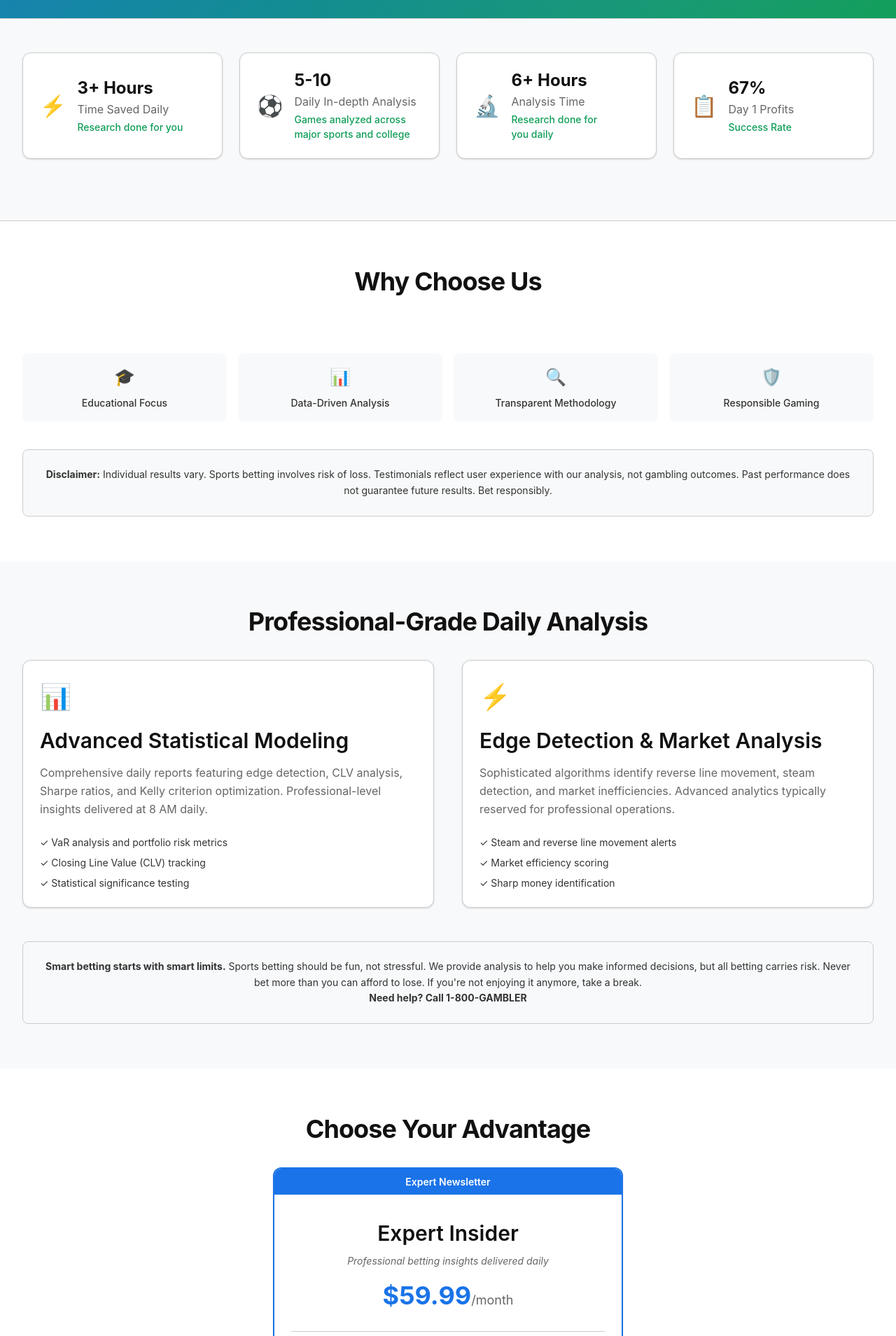
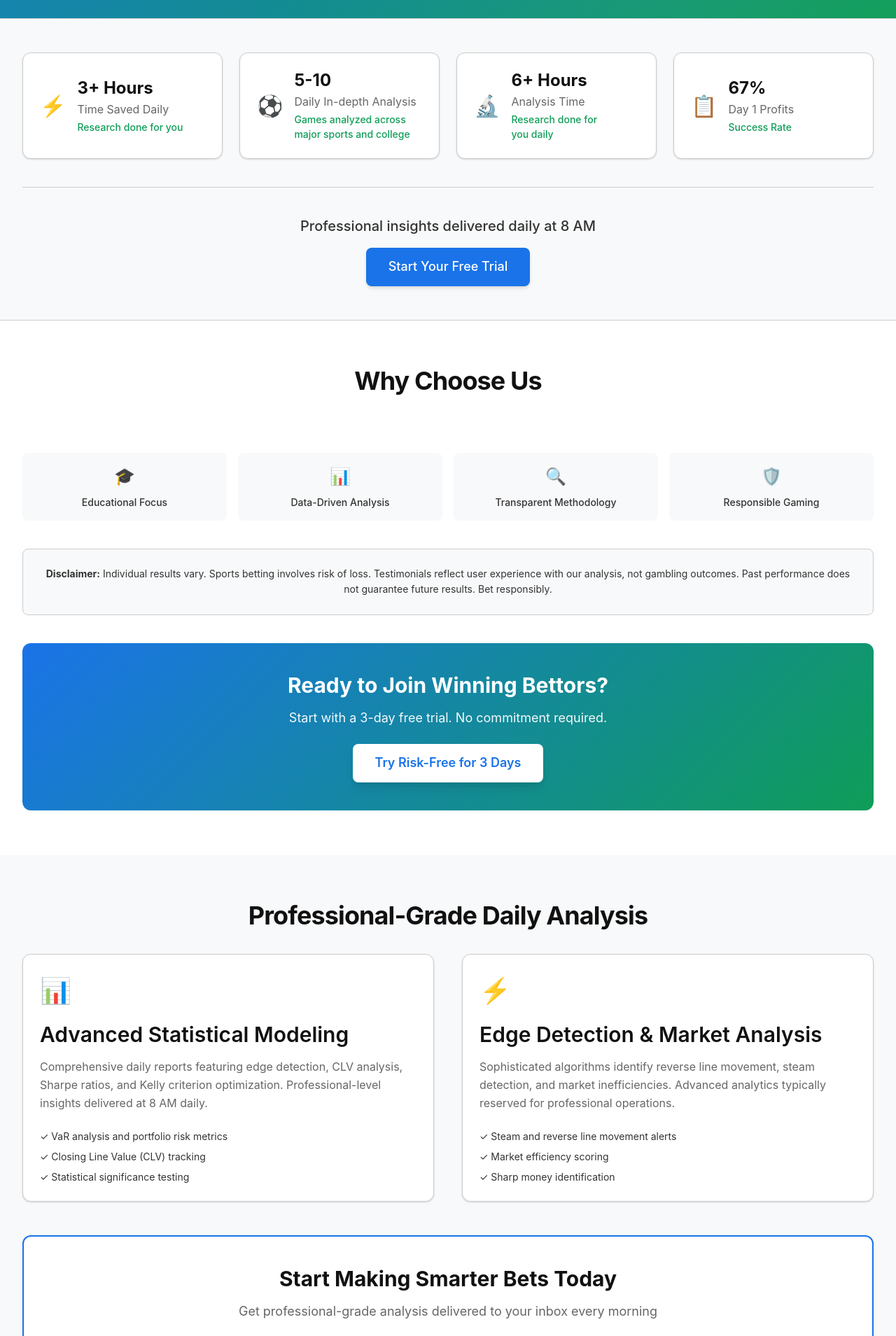
Before and after one commit to raffik16/drivejoy, a Next.js app: page / in a window 1280 px wide. Shown: the part 880-2789 px from the top of the page at 70% size. Built offline with nearby package versions, Linux system fonts and the light colour scheme.

Commit message:
update pricing

```diff
--- a/components/landing/Features/Features.module.scss
+++ b/components/landing/Features/Features.module.scss
@@ -77,6 +77,71 @@
   gap: var(--space-2);
 }
 
+// CTA Section
+.ctaSection {
+  text-align: center;
+  margin: var(--space-12) 0;
+  padding: var(--space-8) var(--space-4);
+  background: var(--color-white);
+  border: 2px solid var(--color-primary);
+  border-radius: var(--radius-xl);
+  animation-delay: 0.4s;
+  animation-fill-mode: both;
+
+  @include mixins.slide-up(0.8s);
+
+  @include mixins.lg {
+    padding: var(--space-10) var(--space-8);
+  }
+}
+
+.ctaTitle {
+  font-size: var(--font-size-2xl);
+  font-weight: var(--font-weight-bold);
+  color: var(--color-gray-900);
+  margin-bottom: var(--space-3);
+
+  @include mixins.lg {
+    font-size: var(--font-size-3xl);
+  }
+}
+
+.ctaText {
+  font-size: var(--font-size-base);
+  color: var(--color-gray-600);
+  margin-bottom: var(--space-6);
+  max-width: 600px;
+  margin-left: auto;
+  margin-right: auto;
+
+  @include mixins.lg {
+    font-size: var(--font-size-lg);
+  }
+}
+
+.ctaButton {
+  @include mixins.button-base;
+
+  display: inline-block;
+  font-size: var(--font-size-base);
+  padding: var(--space-3) var(--space-6);
+  background: var(--color-primary);
+  color: var(--color-white);
+  box-shadow: var(--shadow-md);
+  transition: var(--transition-base);
+
+  &:hover {
+    background: var(--color-primary-dark);
+    transform: translateY(-2px);
+    box-shadow: var(--shadow-lg);
+  }
+
+  @include mixins.lg {
+    font-size: var(--font-size-lg);
+    padding: var(--space-4) var(--space-8);
+  }
+}
+
 .disclaimer {
   background: var(--color-gray-50);
   border: 1px solid var(--color-gray-200);
--- a/components/landing/Features/Features.tsx
+++ b/components/landing/Features/Features.tsx
@@ -40,6 +40,22 @@ export function Features() {
 
         </div>
 
+        {/* CTA Section */}
+        <div className={styles.ctaSection}>
+          <h3 className={styles.ctaTitle}>Start Making Smarter Bets Today</h3>
+          <p className={styles.ctaText}>
+            Get professional-grade analysis delivered to your inbox every morning
+          </p>
+          <a
+            href="https://buy.stripe.com/fZu28sguxdqyakd7tba7C01"
+            target="_blank"
+            rel="noopener noreferrer"
+            className={styles.ctaButton}
+          >
+            Get Started Now
+          </a>
+        </div>
+
         {/* Disclaimer */}
         <div className={styles.disclaimer}>
           <p>
--- a/components/landing/PricingPreview/PricingPreview.module.scss
+++ b/components/landing/PricingPreview/PricingPreview.module.scss
@@ -112,6 +112,7 @@
   display: flex;
   flex-direction: column;
   gap: var(--space-3);
+  margin-bottom: var(--space-6);
 }
 
 .feature {
@@ -120,6 +121,31 @@
   font-size: var(--font-size-sm);
   color: var(--color-gray-700);
   line-height: var(--line-height-relaxed);
+}
+
+.cardButton {
+  @include mixins.button-base;
+
+  display: block;
+  width: 100%;
+  font-size: var(--font-size-base);
+  padding: var(--space-3) var(--space-6);
+  background: var(--color-primary);
+  color: var(--color-white);
+  box-shadow: var(--shadow-md);
+  transition: var(--transition-base);
+  text-align: center;
+
+  &:hover {
+    background: var(--color-primary-dark);
+    transform: translateY(-2px);
+    box-shadow: var(--shadow-lg);
+  }
+
+  @include mixins.lg {
+    font-size: var(--font-size-lg);
+    padding: var(--space-4) var(--space-8);
+  }
 }
 
 .guarantee {
@@ -144,6 +170,31 @@
   p {
     line-height: var(--line-height-relaxed);
     opacity: 0.95;
+    margin-bottom: var(--space-6);
+  }
+}
+
+.guaranteeButton {
+  @include mixins.button-base;
+
+  display: inline-block;
+  font-size: var(--font-size-base);
+  padding: var(--space-3) var(--space-6);
+  background: var(--color-white);
+  color: var(--color-primary);
+  box-shadow: var(--shadow-lg);
+  font-weight: var(--font-weight-semibold);
+  transition: var(--transition-base);
+
+  &:hover {
+    background: var(--color-gray-50);
+    transform: translateY(-2px);
+    box-shadow: var(--shadow-xl);
+  }
+
+  @include mixins.lg {
+    font-size: var(--font-size-lg);
+    padding: var(--space-4) var(--space-8);
   }
 }
 
--- a/components/landing/SocialProof/SocialProof.module.scss
+++ b/components/landing/SocialProof/SocialProof.module.scss
@@ -114,6 +114,7 @@
   border-radius: var(--radius-lg);
   padding: var(--space-6);
   text-align: center;
+  margin-bottom: var(--space-10);
 
   p {
     color: var(--color-gray-700);
@@ -122,3 +123,67 @@
     margin: 0;
   }
 }
+
+// CTA Section
+.ctaSection {
+  text-align: center;
+  padding: var(--space-8) var(--space-4);
+  background: linear-gradient(135deg, var(--color-primary), var(--color-secondary));
+  border-radius: var(--radius-xl);
+  color: var(--color-white);
+  animation-delay: 0.4s;
+  animation-fill-mode: both;
+
+  @include mixins.fade-in(0.8s);
+
+  @include mixins.lg {
+    padding: var(--space-10) var(--space-8);
+  }
+}
+
+.ctaTitle {
+  font-size: var(--font-size-2xl);
+  font-weight: var(--font-weight-bold);
+  margin-bottom: var(--space-3);
+
+  @include mixins.lg {
+    font-size: var(--font-size-3xl);
+  }
+}
+
+.ctaText {
+  font-size: var(--font-size-base);
+  opacity: 0.95;
+  margin-bottom: var(--space-6);
+  max-width: 500px;
+  margin-left: auto;
+  margin-right: auto;
+
+  @include mixins.lg {
+    font-size: var(--font-size-lg);
+  }
+}
+
+.ctaButton {
+  @include mixins.button-base;
+
+  display: inline-block;
+  font-size: var(--font-size-base);
+  padding: var(--space-3) var(--space-6);
+  background: var(--color-white);
+  color: var(--color-primary);
+  box-shadow: var(--shadow-lg);
+  font-weight: var(--font-weight-semibold);
+  transition: var(--transition-base);
+
+  &:hover {
+    background: var(--color-gray-50);
+    transform: translateY(-2px);
+    box-shadow: var(--shadow-xl);
+  }
+
+  @include mixins.lg {
+    font-size: var(--font-size-lg);
+    padding: var(--space-4) var(--space-8);
+  }
+}
--- a/components/landing/SocialProof/SocialProof.tsx
+++ b/components/landing/SocialProof/SocialProof.tsx
@@ -36,6 +36,22 @@ export function SocialProof() {
             Past performance does not guarantee future results. Bet responsibly.
           </p>
         </div>
+
+        {/* CTA Section */}
+        <div className={styles.ctaSection}>
+          <h3 className={styles.ctaTitle}>Ready to Join Winning Bettors?</h3>
+          <p className={styles.ctaText}>
+            Start with a 3-day free trial. No commitment required.
+          </p>
+          <a
+            href="https://buy.stripe.com/fZu28sguxdqyakd7tba7C01"
+            target="_blank"
+            rel="noopener noreferrer"
+            className={styles.ctaButton}
+          >
+            Try Risk-Free for 3 Days
+          </a>
+        </div>
       </div>
     </section>
   );
--- a/components/landing/StatsBar/StatsBar.module.scss
+++ b/components/landing/StatsBar/StatsBar.module.scss
@@ -249,6 +249,57 @@
   }
 }
 
+// CTA Section
+.ctaSection {
+  text-align: center;
+  margin-top: var(--space-8);
+  padding-top: var(--space-8);
+  border-top: 1px solid var(--color-gray-200);
+  animation-delay: 0.5s;
+  animation-fill-mode: both;
+
+  @include mixins.fade-in(0.8s);
+
+  @include mixins.lg {
+    margin-top: var(--space-10);
+    padding-top: var(--space-10);
+  }
+}
+
+.ctaText {
+  font-size: var(--font-size-lg);
+  color: var(--color-gray-700);
+  font-weight: var(--font-weight-medium);
+  margin-bottom: var(--space-4);
+
+  @include mixins.lg {
+    font-size: var(--font-size-xl);
+  }
+}
+
+.ctaButton {
+  @include mixins.button-base;
+
+  display: inline-block;
+  font-size: var(--font-size-base);
+  padding: var(--space-3) var(--space-6);
+  background: var(--color-primary);
+  color: var(--color-white);
+  box-shadow: var(--shadow-md);
+  transition: var(--transition-base);
+
+  &:hover {
+    background: var(--color-primary-dark);
+    transform: translateY(-2px);
+    box-shadow: var(--shadow-lg);
+  }
+
+  @include mixins.lg {
+    font-size: var(--font-size-lg);
+    padding: var(--space-4) var(--space-8);
+  }
+}
+
 // Mobile optimizations
 @media (max-width: 640px) {
   .statsBar {
--- a/components/landing/StatsBar/StatsBar.tsx
+++ b/components/landing/StatsBar/StatsBar.tsx
@@ -58,6 +58,21 @@ export function StatsBar() {
           ))}
         </div>
 
+        {/* CTA Section */}
+        <div className={styles.ctaSection}>
+          <p className={styles.ctaText}>
+            Professional insights delivered daily at 8 AM
+          </p>
+          <a
+            href="https://buy.stripe.com/fZu28sguxdqyakd7tba7C01"
+            target="_blank"
+            rel="noopener noreferrer"
+            className={styles.ctaButton}
+          >
+            Start Your Free Trial
+          </a>
+        </div>
+
       </div>
     </section>
   );
--- a/components/shared/ContactForm/ContactForm.module.scss
+++ b/components/shared/ContactForm/ContactForm.module.scss
@@ -32,6 +32,97 @@
   font-size: var(--font-size-lg);
   max-width: 600px;
   margin: 0 auto;
+}
+
+// Alternative CTA
+.altCta {
+  background: linear-gradient(135deg, var(--color-primary), var(--color-secondary));
+  border-radius: var(--radius-xl);
+  padding: var(--space-8);
+  margin-bottom: var(--space-10);
+  text-align: center;
+  box-shadow: var(--shadow-lg);
+
+  @include mixins.md {
+    padding: var(--space-6);
+  }
+}
+
+.altCtaContent {
+  max-width: 500px;
+  margin: 0 auto;
+}
+
+.altCtaTitle {
+  color: var(--color-white);
+  font-size: var(--font-size-2xl);
+  font-weight: var(--font-weight-bold);
+  margin-bottom: var(--space-3);
+
+  @include mixins.md {
+    font-size: var(--font-size-xl);
+  }
+}
+
+.altCtaText {
+  color: var(--color-white);
+  font-size: var(--font-size-base);
+  opacity: 0.95;
+  margin-bottom: var(--space-6);
+
+  @include mixins.md {
+    font-size: var(--font-size-sm);
+  }
+}
+
+.altCtaButton {
+  @include mixins.button-base;
+
+  display: inline-block;
+  font-size: var(--font-size-base);
+  padding: var(--space-3) var(--space-6);
+  background: var(--color-white);
+  color: var(--color-primary);
+  box-shadow: var(--shadow-md);
+  font-weight: var(--font-weight-semibold);
+  transition: var(--transition-base);
+
+  &:hover {
+    background: var(--color-gray-50);
+    transform: translateY(-2px);
+    box-shadow: var(--shadow-lg);
+  }
+
+  @include mixins.md {
+    font-size: var(--font-size-sm);
+    padding: var(--space-3) var(--space-5);
+  }
+}
+
+// Divider
+.divider {
+  position: relative;
+  text-align: center;
+  margin: var(--space-8) 0;
+
+  &::before {
+    content: '';
+    position: absolute;
+    top: 50%;
+    left: 0;
+    right: 0;
+    height: 1px;
+    background: var(--color-gray-300);
+  }
+
+  span {
+    position: relative;
+    background: var(--color-gray-50);
+    padding: 0 var(--space-4);
+    color: var(--color-gray-500);
+    font-size: var(--font-size-sm);
+    font-weight: var(--font-weight-medium);
+  }
 }
 
 .formContainer {
--- a/components/shared/ContactForm/ContactForm.tsx
+++ b/components/shared/ContactForm/ContactForm.tsx
@@ -140,6 +140,7 @@ export function ContactForm() {
             Get in touch with our team of sports analytics experts and we'll get back to you within 24 hours
           </p>
         </div>
+
 
         <div className={styles.formContainer}>
           <form onSubmit={handleSubmit} className={styles.form} noValidate>
--- a/lib/email/templates/welcome.ts
+++ b/lib/email/templates/welcome.ts
@@ -71,7 +71,7 @@ export async function sendWelcomeEmail({ email, waitlistPosition, referralCode }
                     <span style="color: #f9ab00; font-size: 18px; margin-right: 10px;">💰</span>
                     <div>
                       <strong style="color: #333333;">Simple Pricing:</strong>
-                      <span style="color: #666666;"> $59.99/month for all sports coverage</span>
+                      <span style="color: #666666;"> $19.99/month for all sports coverage</span>
                     </div>
                   </div>
                 </div>
```
Also changed, not shown: components/landing/Hero/Hero.tsx (+9 -20 lines), components/landing/PricingPreview/PricingPreview.tsx (+9 -9 lines), 1 other file (tests, documents, lock files or other folders).
